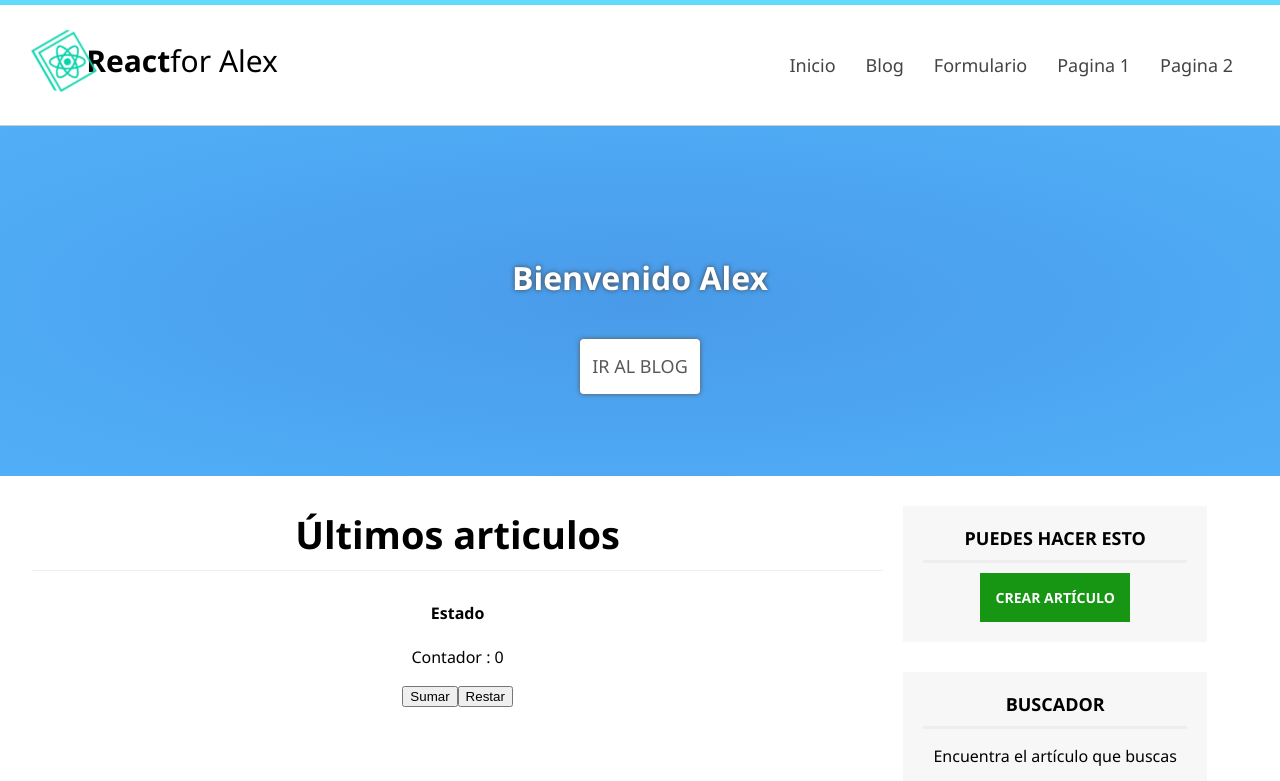
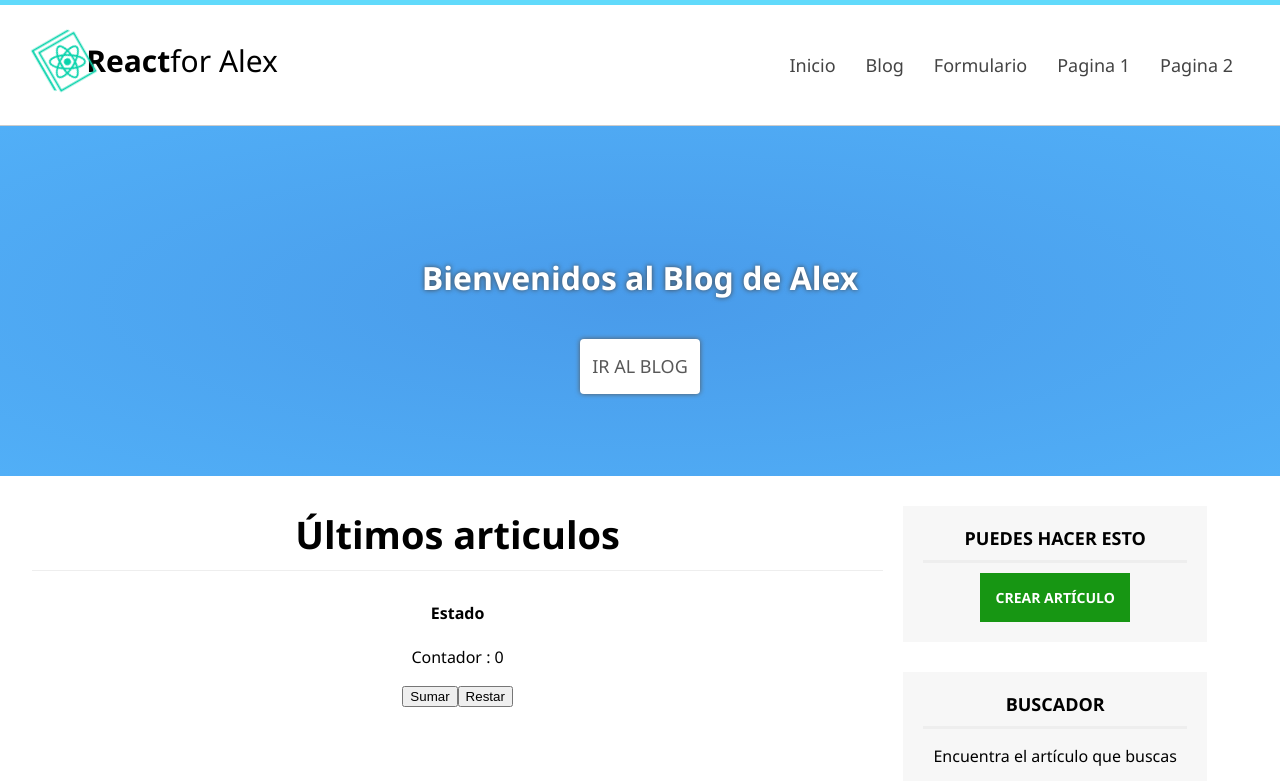
Before and after one commit to AleSkywaker/React_ALX, a React (Create React App) app: page / in a window 1280 px wide. Shown: the top 781 px of the page. Built offline with nearby package versions, Linux system fonts and the light colour scheme.

Commit message:
working in slider

```diff
--- a/src/App.js
+++ b/src/App.js
@@ -11,7 +11,7 @@ function App() {
   return (
     <div className="App">
       <Header />
-      <Slider />
+      <Slider titulo="Bienvenidos al Blog de Alex" />
       <div className="center">
         <Seccion />
         <Sidebar />
--- a/src/components/slider.js
+++ b/src/components/slider.js
@@ -1,10 +1,12 @@
 import React, { Component } from 'react';
+import { tsConstructorType } from '@babel/types';
 
 class Slider extends Component {
   render() {
+    console.log(this.props);
     return (
       <div id="slider" className="slider-big">
-        <h1>Bienvenido Alex</h1>
+        <h1>{this.props.titulo}</h1>
         <a href="#" className="btn-white">
           Ir al blog
         </a>
```
